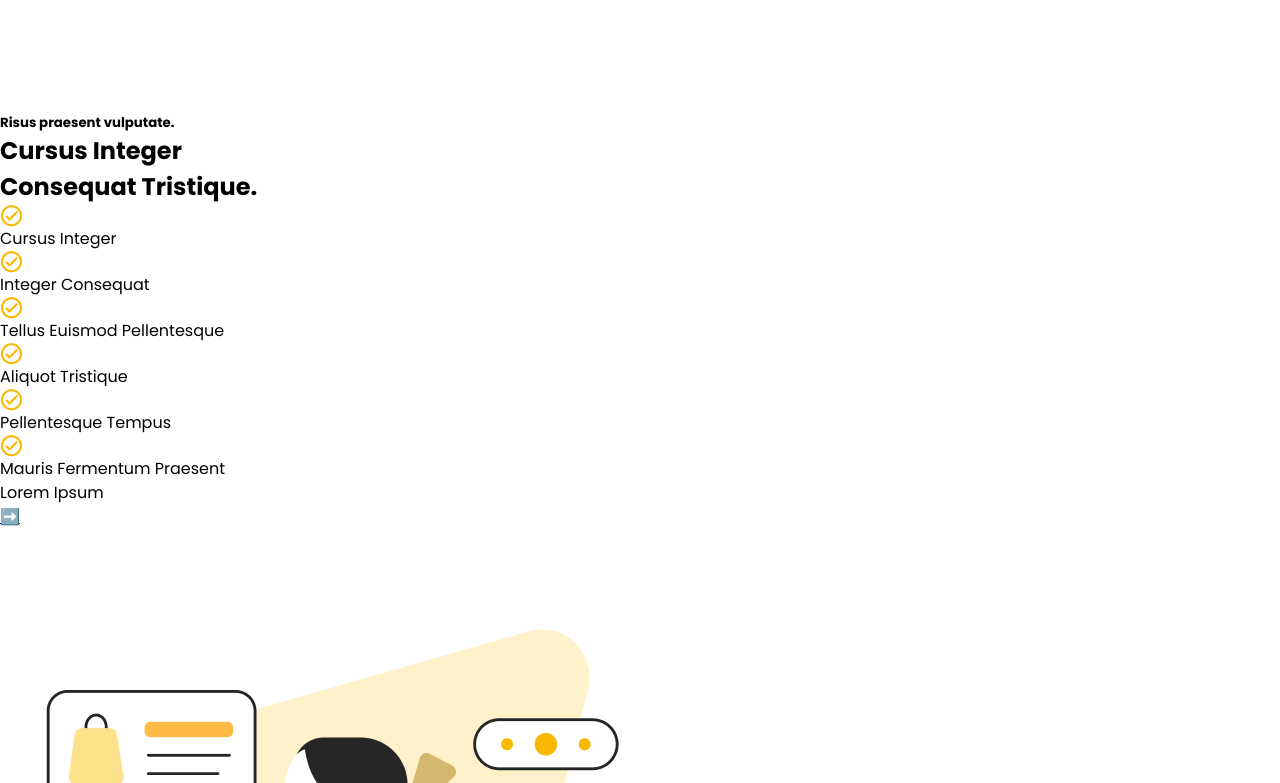
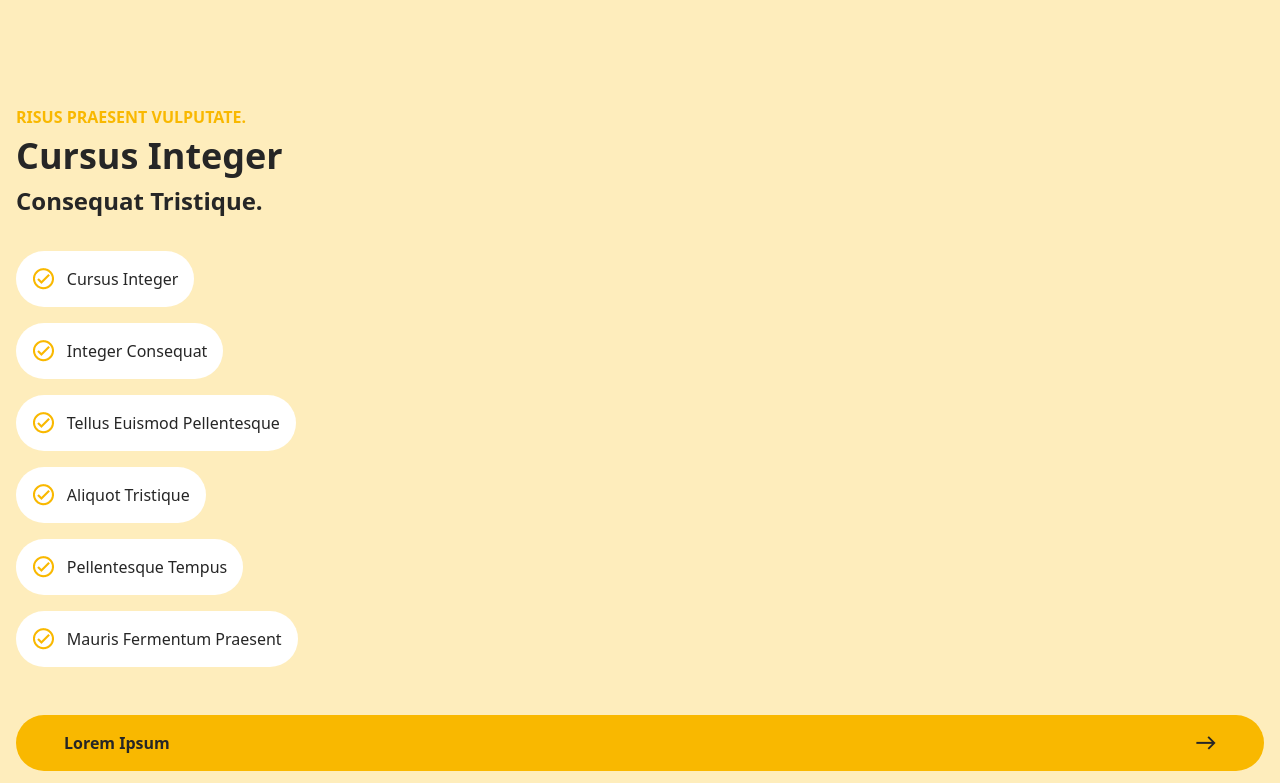
Before and after one commit to byaracho/saas-landing-page, a plain HTML site: page index.html in a window 1280 px wide. Shown: the part 697-1480 px from the top of the page. Drawn offline with Linux system fonts and the light colour scheme; files whose address does not match are found by name.

Commit message:
add: hero 섹션 css

```diff
--- a/index.html
+++ b/index.html
@@ -29,33 +29,35 @@
         <h5>Risus praesent vulputate.</h5>
         <h1>Cursus Integer</h1>
         <h2>Consequat Tristique.</h2>
+        <div class="check-points">
           <div class="check-point">
             <img src="public/check_circle.png" alt="">
-          <p>Cursus Integer</p>
+            <span>Cursus Integer</span>
           </div>
           <div class="check-point">
             <img src="public/check_circle.png" alt="">
-          <p>Integer Consequat</p>
+            <span>Integer Consequat</span>
           </div>
           <div class="check-point">
             <img src="public/check_circle.png" alt="">
-          <p>Tellus Euismod Pellentesque</p>
+            <span>Tellus Euismod Pellentesque</span>
           </div>
           <div class="check-point">
             <img src="public/check_circle.png" alt="">
-          <p>Aliquot Tristique</p>
+            <span>Aliquot Tristique</span>
           </div>
           <div class="check-point">
             <img src="public/check_circle.png" alt="">
-          <p>Pellentesque Tempus</p>
+            <span>Pellentesque Tempus</span>
           </div>
           <div class="check-point">
             <img src="public/check_circle.png" alt="">
-          <p>Mauris Fermentum Praesent</p>
+            <span>Mauris Fermentum Praesent</span>
+          </div>
         </div>
         <div class="cta">
-          <p>Lorem Ipsum</p>
-          <a href="/">➡️</a>
+          <span>Lorem Ipsum</span>
+          <a href="/"><img src="public/east.png" alt=""></a>
         </div>
       </div>
     </section>
@@ -66,16 +68,16 @@
       <p>Euismod magna id purus eget nunc ligula suspendisse dui netus. Condimentum blandit rutrum at mauris enim
         pulvinar duis etiam duis vulputate et vulputate suspendisse natoque id tellus consectetur pulvinar et. </p>
       <div class="cta">
-        <p>Lorem Ipsum</p>
-        <a href="/">➡️</a>
+        <span>Lorem Ipsum</span>
+        <a href="/"><img src="public/east.png" alt=""></a>
       </div>
     </section>
     <section class="service-description-2">
       <p>Quisque porttitor vitae vel amet neque scelerisque mattis. Consectetur nibh velit magna consectetur leo. </p>
       <h2>Cursus Integer Conseq Aliquam Tristique. </h2>
       <div class="cta">
-        <p>Lorem Ipsum</p>
-        <a href="/">➡️</a>
+        <span>Lorem Ipsum</span>
+        <a href="/"><img src="public/east.png" alt=""></a>
       </div>
       <div class="stage">
         <img src="public/stage-1.png" alt="">
@@ -143,8 +145,8 @@
         <p>Mauris Fermentum Praesent</p>
       </div>
       <div class="cta">
-        <p>Lorem Ipsum</p>
-        <a href="/">➡️</a>
+        <span>Lorem Ipsum</span>
+        <a href="/"><img src="public/east.png" alt=""></a>
       </div>
     </section>
     <section class="service-description-4">
@@ -172,8 +174,8 @@
     <section class="cta-section">
       <h2>Vulputate et pulvinar ethre Suspendisse tellus consecteur</h2>
       <div class="cta">
-        <p>Lorem Ipsum</p>
-        <a href="/">➡️</a>
+        <span>Lorem Ipsum</span>
+        <a href="/"><img src="public/east.png" alt=""></a>
       </div>
     </section>
   </main>
--- a/style.css
+++ b/style.css
@@ -73,3 +73,97 @@ body {
 :where(#root, #__next) {
   isolation: isolate
 }
+
+/* common */
+body {
+  background-color: var(--bg-yellow);
+  font-family: system-ui, sans-serif;
+  color: var(--clr-black);
+  font-weight: 500;
+}
+
+h1 {
+  font-size: var(--size-mobile-heading-1);
+}
+
+h2 {
+  font-size: var(--size-mobile-heading-2);
+}
+
+h5 {
+  font-size: var(--size-mobile-heading-5);
+}
+
+.wrapper,
+.wide-wrapper {
+  padding: 0 1rem;
+  margin: 0 auto;
+}
+
+.wrapper {
+  min-width: var(--min-width);
+  max-width: var(--max-width);
+}
+
+.wide-wrapper {
+  min-width: var(--min-wide-width);
+  max-width: var(--max-wide-width);
+}
+
+/* header */
+header {
+  margin: 0.5rem 1rem;
+}
+
+header div {
+  background-color: var(--clr-white);
+  border-radius: 999rem;
+  height: 4.5rem;
+  padding: 0 1rem;
+  display: flex;
+  justify-content: space-between;
+  align-items: center;
+}
+
+.country {
+  display: flex;
+  gap: 0.8rem;
+}
+
+/* hero */
+.hero h5 {
+  text-transform: uppercase;
+  color: var(--clr-yellow);
+}
+
+.check-point {
+  background-color: var(--clr-white);
+  border-radius: 999rem;
+  padding: 1rem;
+  display: flex;
+  align-items: center;
+  gap: 0.8rem;
+}
+
+.check-point img {
+  display: inline;
+}
+
+.check-points {
+  display: flex;
+  flex-direction: column;
+  align-items: flex-start;
+  row-gap: 1rem;
+  margin: 2rem 0;
+}
+
+.cta {
+  background-color: var(--clr-yellow);
+  border-radius: 999rem;
+  display: flex;
+  padding: 1rem 3rem;
+  margin: 3rem 0;
+  justify-content: space-between;
+  align-items: center;
+  font-weight: 800;
+}
```
Also changed, not shown: public/east.png (added). Lines whose indentation alone changed are shown as unchanged.
